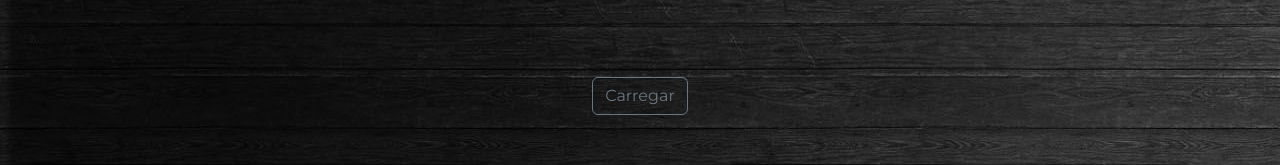
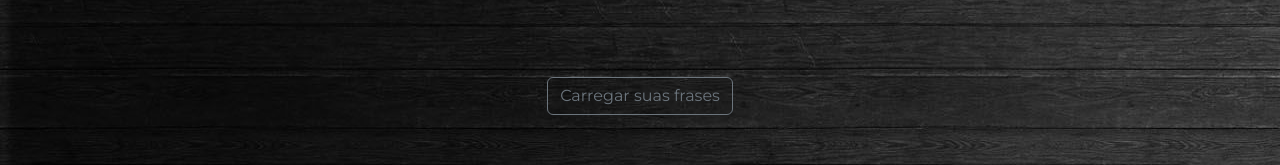
Before and after one commit to Renanluizssx/Projeto-Kanye-West, a React (Create React App) app in the folder myapp/: page / in a window 1280 px wide. Shown: the part 675-840 px from the top of the page. Built offline with nearby package versions, Linux system fonts and the light colour scheme.

Commit message:
commitado

```diff
--- a/myapp/src/pages/Home/index.js
+++ b/myapp/src/pages/Home/index.js
@@ -78,7 +78,7 @@ function Home() {
         <Row className="mt-5 justify-content-center align-items-center">
           <Col xs={6} className="text-center">
             <Button variant="outline-secondary" onClick={handleClick}>
-              Carregar
+              Carregar suas frases
             </Button>
           </Col>
           <Row className="mt-5 justify-content-center">
```
